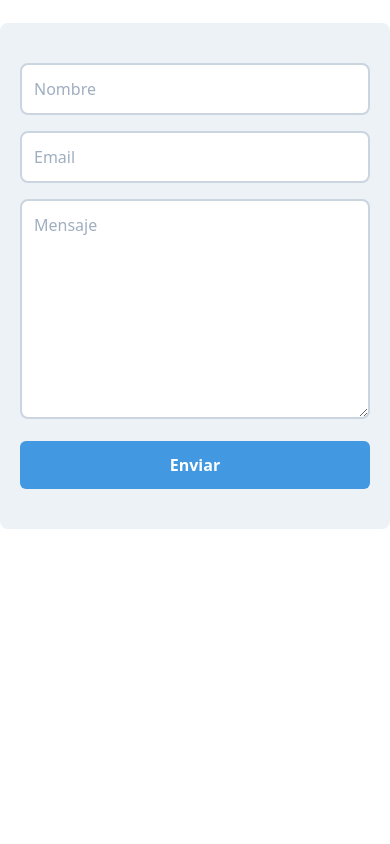
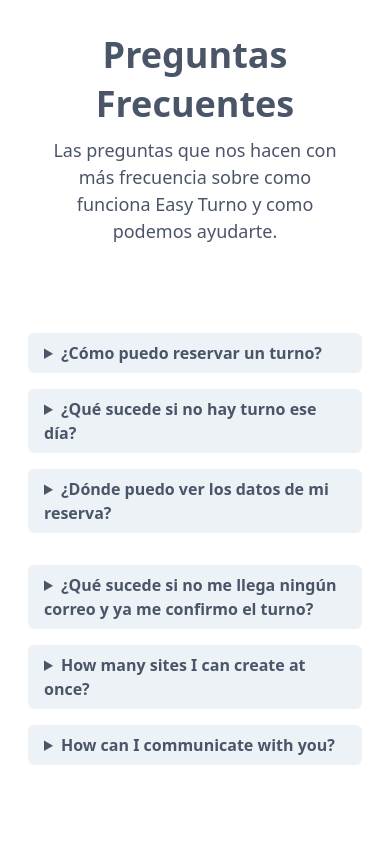
Before and after one commit to axd18/easyturnoweb, a React (Create React App) app: page / in a window 390 px wide. Shown: the part 3640-4484 px from the top of the page. Before the commit the page ends 4169 px from the top, so only its background shows below. Built offline with nearby package versions, Linux system fonts and the light colour scheme.

Commit message:
agregando faq

```diff
--- a/src/App.js
+++ b/src/App.js
@@ -7,6 +7,7 @@
 import QueEs from './components/QueEs';
 import ComoFunciona from './components/ComoFunciona';
 import Form from './components/Form';
+import Faq from './components/Faq';
 
 
 function App() {
@@ -17,6 +18,7 @@
       <QueEs />
       <ComoFunciona />
       <SectionOne />
+      <Faq />
       <Form />
     </>
   );
--- /dev/null
+++ b/src/components/Faq.js
@@ -0,0 +1,91 @@
+import React from 'react';
+
+
+const Faq = () => {
+    return (
+
+<div>
+      <section class="text-gray-700">
+        <div class="container px-5 py-24 mx-auto">
+          <div class="text-center mb-20">
+            <h1 class="text-center text-4xl text-gray-700 font-bold leading-snug">
+              Preguntas Frecuentes
+            </h1>
+            <p class="text-center text-lg text-gray-700 mt-2 px-6">
+              Las preguntas que nos hacen con más frecuencia sobre como funciona Easy Turno y como podemos ayudarte.
+            </p>
+          </div>
+          <div class="flex flex-wrap lg:w-4/5 sm:mx-auto sm:mb-2 -mx-2">
+            <div class="w-full lg:w-1/2 px-4 py-2">
+              <details class="mb-4">
+                <summary class="font-semibold  bg-gray-200 rounded-md py-2 px-4">
+                  ¿Cómo puedo reservar un turno?
+                </summary>
+
+                <span>
+                El procedimiento para la reserva de Turno, es el siguiente
+                Debe completar todos los campos solicitados por el Formulario ,
+                De forma Correcta, incluyendo los datos de Su dirección de Correo , nombre y Fecha del Turno junto al Horario del cual .
+                En ese instante podrá pulsar el botón Confirmar Turno el cual para la reserva si dicho horario y día están disponibles.
+                </span>
+              </details>
+              <details class="mb-4">
+                <summary class="font-semibold bg-gray-200 rounded-md py-2 px-4">
+                  ¿Qué sucede si no hay turno ese día?
+                </summary>
+
+                <span>
+                En el caso de que el sistema devuelve el mensaje de no hay turno disponible, Tendrá que intentar con otro horario diferente al cual esta queriendo reservar, En el caso que tampoco le acepte el cambio de horario deberá intentar con otra fecha de día distinta.
+                </span>
+              </details>
+              <details class="mb-4">
+                <summary class="font-semibold  bg-gray-200 rounded-md py-2 px-4">
+                  ¿Dónde puedo ver los datos de mi reserva?
+                </summary>
+
+                <span>
+                Los datos de su reserva serán enviados a la casilla de correo la cual registre en el Formulario. Recuerde revisar las casilla de correo de no deseado , ya que por seguridad su servidor puede enviar como spam.
+                </span>
+              </details>
+            </div>
+            <div class="w-full lg:w-1/2 px-4 py-2">
+              <details class="mb-4">
+                <summary class="font-semibold  bg-gray-200 rounded-md py-2 px-4">
+                  ¿Qué sucede si no me llega ningún correo y ya me confirmo el turno?
+                </summary>
+
+                <span class="px-4 py-2">
+                En ese caso pasada las 3hs de realizar el turno aun no recibe el correo, le pedimos que se comunique con el mail que aparece debajo de la web , enviando la información sus datos y qué día y hora hizo la reserva, para consultar si esta registrado su turno.
+                </span>
+              </details>
+              <details class="mb-4">
+                <summary class="font-semibold  bg-gray-200 rounded-md py-2 px-4">
+                  How many sites I can create at once?
+                </summary>
+
+                <span class="px-4 py-2">
+                  Laboris qui labore cillum culpa in sunt quis sint veniam.
+                  Dolore ex aute deserunt esse ipsum elit aliqua. Aute quis
+                  minim velit nostrud pariatur culpa magna in aute.
+                </span>
+              </details>
+              <details class="mb-4">
+                <summary class="font-semibold  bg-gray-200 rounded-md py-2 px-4">
+                  How can I communicate with you?
+                </summary>
+
+                <span class="px-4 py-2">
+                  Laboris qui labore cillum culpa in sunt quis sint veniam.
+                  Dolore ex aute deserunt esse ipsum elit aliqua. Aute quis
+                  minim velit nostrud pariatur culpa magna in aute.
+                </span>
+              </details>
+            </div>
+          </div>
+        </div>
+      </section>
+    </div>
+     );
+}
+
+export default Faq;
--- a/src/components/Header.js
+++ b/src/components/Header.js
@@ -10,7 +10,7 @@
         className="md:max-w-6xl md:mx-auto md:flex md:items-center md:justify-between"
       >
           <div className="object-contain w-20 pt-4">
-            <img src={logo} />
+            <img src={logo} alt="logo"/>
           </div>
           <div
             className="inline-block cursor-pointer md:hidden">
@@ -28,13 +28,15 @@
             <p
               href="#"
               className="inline-block py-1 md:py-4 hover:text-gray-100 mr-6"
-              >¿Cómo funciona?</p
-            >
+              >¿Cómo funciona?</p>
             <p
               href="#"
+              className="inline-block py-1 md:py-4 hover:text-gray-100 mr-6"
+              >Precio</p>
+              <p
+              href="#"
               className="inline-block py-1 md:py-4 hover:text-gray-100"
-              >Precio</p
-            >
+              >FAQ</p>
           </div>
         </div>
       </div>
```
Also changed, not shown: 1 other file (tests, documents, lock files or other folders).
